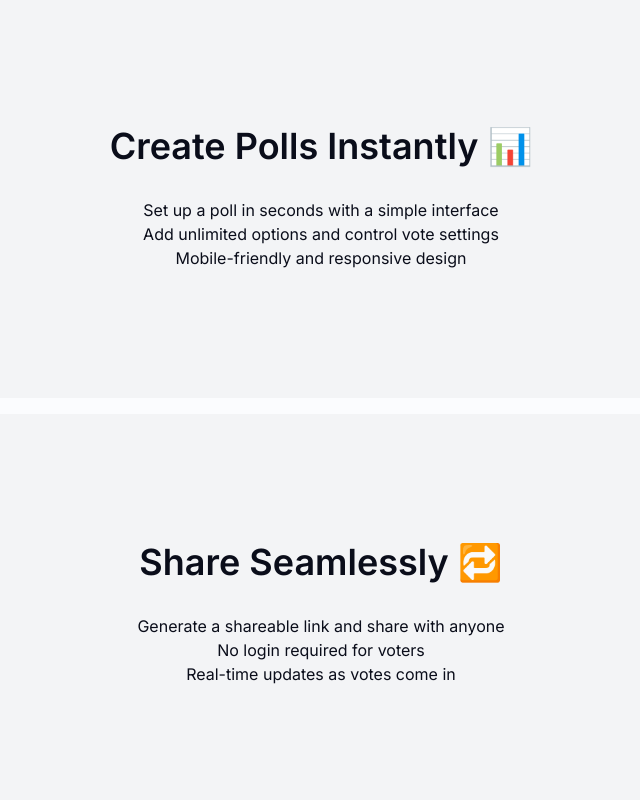
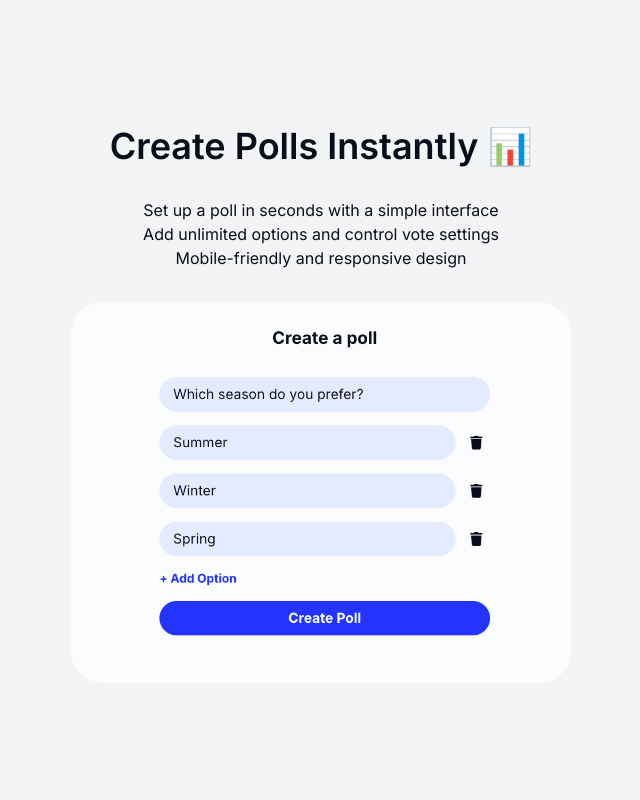
Before and after one commit to jonte265/pollbee, a Next.js app in the folder frontend/: page / in a window 1280 px wide. Shown: the part 380-1180 px from the top of the page, without its empty margins (319-959 px from the left). Built offline with nearby package versions, Linux system fonts and the light colour scheme.

Commit message:
add images homepage

```diff
--- a/frontend/app/create-poll/page.tsx
+++ b/frontend/app/create-poll/page.tsx
@@ -63,7 +63,7 @@ function CreatePoll() {
       setPollTitle('');
       setOptions(['']);
       setMessage('Created new poll! 🐝');
-      setTimeout(() => router.push('/profile'), 2000);
+      setTimeout(() => router.push('/profile'), 1000);
     } catch (error) {
       console.error(error);
       setMessage('Something went wrong ❌');
--- a/frontend/app/layout.tsx
+++ b/frontend/app/layout.tsx
@@ -1,4 +1,3 @@
-import Image from 'next/image';
 import type { Metadata } from 'next';
 import { Inter } from 'next/font/google';
 import './globals.css';
--- a/frontend/app/page.tsx
+++ b/frontend/app/page.tsx
@@ -46,12 +46,14 @@ export default function Home() {
           li1={'Set up a poll in seconds with a simple interface'}
           li2='Add unlimited options and control vote settings'
           li3='Mobile-friendly and responsive design'
+          img='img1.png'
         />
         <FeatureSection
           sectionTitle='Share Seamlessly 🔁'
           li1='Generate a shareable link and share with anyone'
           li2='No login required for voters'
           li3='Real-time updates as votes come in'
+          img='img2.png'
         />
 
         <FeatureSection
--- a/frontend/components/FeatureSection.tsx
+++ b/frontend/components/FeatureSection.tsx
@@ -1,11 +1,20 @@
+import Image from 'next/image';
+
 type FeatureSectionTypes = {
   sectionTitle: string;
   li1: string;
   li2: string;
   li3: string;
+  img?: string;
 };
 
-function FeatureSection({ sectionTitle, li1, li2, li3 }: FeatureSectionTypes) {
+function FeatureSection({
+  sectionTitle,
+  li1,
+  li2,
+  li3,
+  img,
+}: FeatureSectionTypes) {
   return (
     <section className='flex justify-center items-center py-32 px-8 rounded-4xl bg-gray-100'>
       <div className='flex flex-col justify-center text-center items-center gap-8'>
@@ -15,6 +24,15 @@ function FeatureSection({ sectionTitle, li1, li2, li3 }: FeatureSectionTypes) {
           {li2 && <li>{li2}</li>}
           {li3 && <li>{li3}</li>}
         </ul>
+        {img && (
+          <Image
+            className='rounded-4xl'
+            src={`/${img}`}
+            width={500}
+            height={500}
+            alt='Poll'
+          />
+        )}
       </div>
     </section>
   );
```
Also changed, not shown: frontend/public/img1.png (added), frontend/public/img2.png (added).
